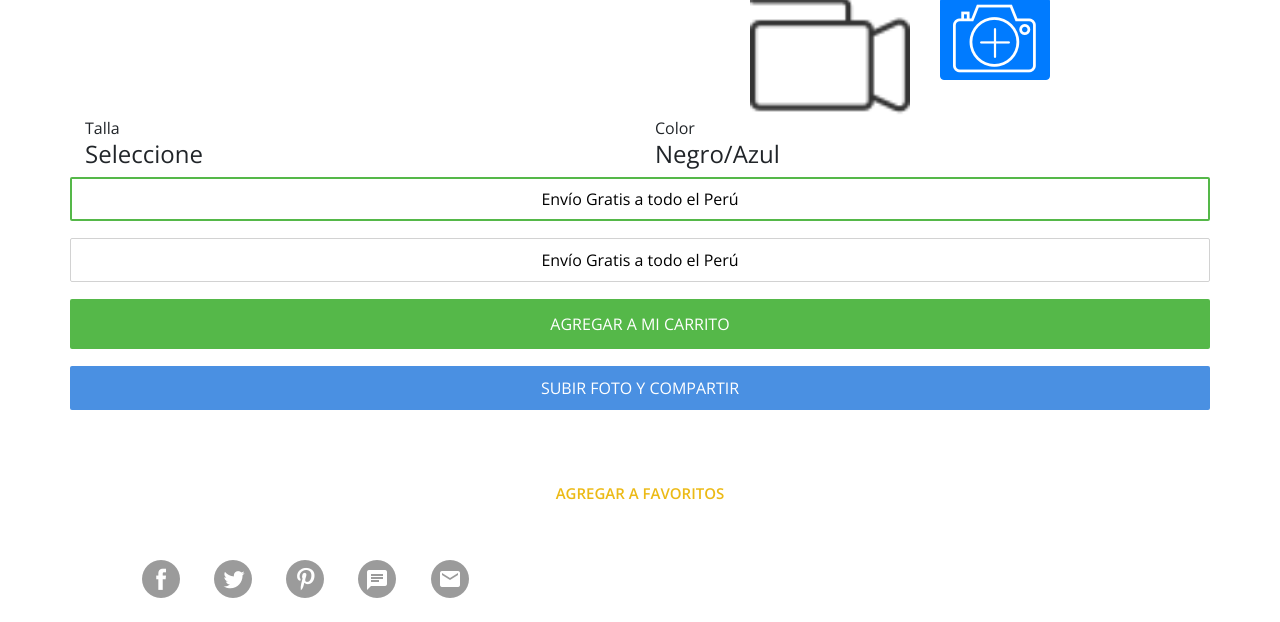
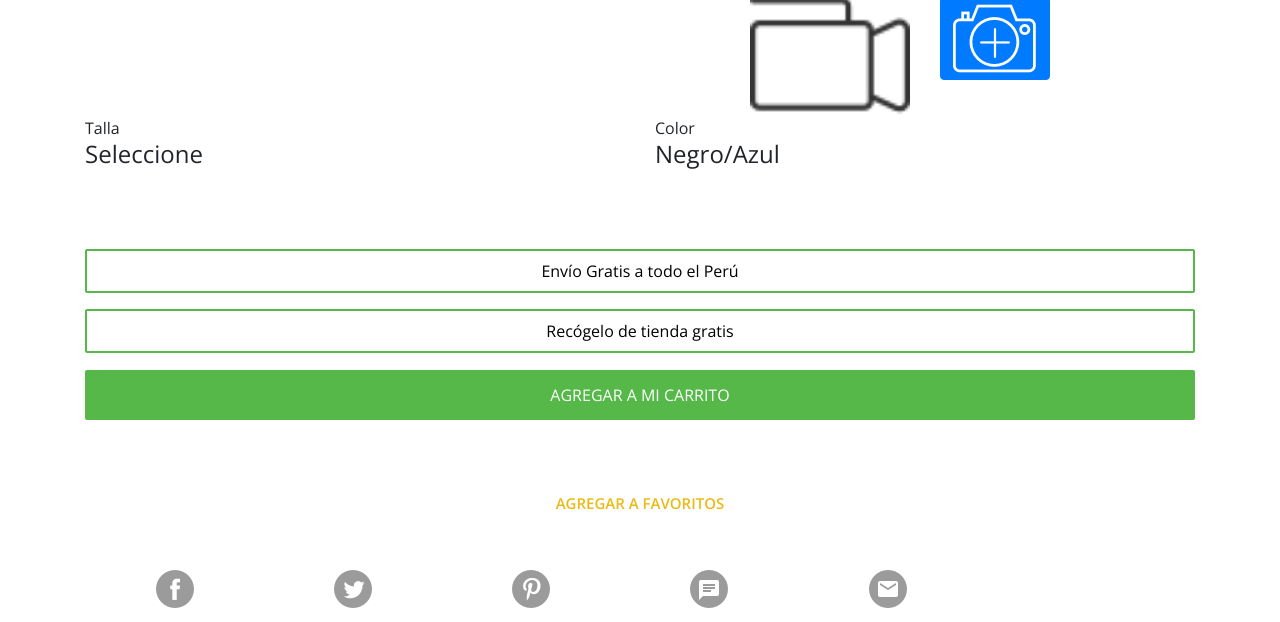
Before and after one commit to margaritasj/Reto-Platanitos, a plain HTML site: page index.html in a window 1280 px wide. Shown: the part 482-1104 px from the top of the page. Drawn offline with nearby package versions, Linux system fonts and the light colour scheme.

Commit message:
Reestructura del index.html avance

```diff
--- a/index.html
+++ b/index.html
@@ -73,10 +73,10 @@
 								</div>
 								<div class="modal-body">
 
-									<div class="custom-file">
+									<!-- <div class="custom-file">
 										<input type="file" class="custom-file-input" id="files" lang="es">
 										<label class="custom-file-label" for="customFileLang">Seleccionar Archivo</label>
-									</div>
+									</div> -->
 
 									<div>
 										<input type="file" id="files" />
@@ -97,65 +97,13 @@
 											</label>
 										</div>
 									</div>
-									...
+
 								</div>
-								<div class="modal-footer">
-									<button type="button" class="btn btn-secondary" data-dismiss="modal">Close</button>
-									<button type="button" class="btn btn-primary">Save changes</button>
-								</div>
+
 							</div>
 						</div>
 					</div>
 				</div>
-				<div class="row">
-
-
-
-				</div>
-			</div>
-		</div>
-	</section>
-	<main>
-		<div class="container">
-
-			<div class="row">
-
-				<!-- Modal para la Camara -->
-				<div class="modal fade bd-example-modal-lg" tabindex="-1" role="dialog" aria-labelledby="myLargeModalLabel" aria-hidden="true">
-					<div class="modal-dialog modal-lg">
-						<div class="modal-content">
-
-
-
-							<div>
-								<!-- <input type="file" name="foto" id="foto" class="SubirFoto" accept="image/*" capture="camera" />
-											<label for="foto"><figure><i class="camera fas fa-camera"></i><h6 class="Tomar-foto">Tomar una foto</h6></figure></label> -->
-
-							</div>
-							<div>
-								<input type="file" id="files" />
-								<div>
-									<label for="foto">
-										<figure>
-											<i class="camera fas fa-image"></i>
-											<h6 class="Tomar-foto">Tomar foto</h6>
-										</figure>
-									</label>
-								</div>
-								<div>
-									<label for="foto">
-										<figure>
-											<i class="camera fas fa-image"></i>
-											<h6 class="Tomar-foto">Subir de galería</h6>
-										</figure>
-									</label>
-								</div>
-							</div>
-
-						</div>
-					</div>
-				</div>
-				<!-- Modal para la Camara -->
 			</div>
 			<div class="row">
 				<div class="col-6 col-sm-6">
@@ -168,74 +116,76 @@
 					<h4>Negro/Azul</h4>
 				</div>
 			</div>
+		</div>
+	</section>
+	<br>
+	<section>
+		<div class="container">
 			<div class="row">
-				<button type="button" class="btn Rectangle-9 boton ">Envío Gratis a todo el Perú</button>
-				<br/>
-				<button type="button" class="btn Rectangle-10 boton ">Envío Gratis a todo el Perú</button>
-				<br/>
-				<button type="button" class="btn Rectangle-11 boton ">AGREGAR A MI CARRITO</button>
-				<br/>
-				<button type="button" class="btn Rectangle-12 boton ">SUBIR FOTO Y COMPARTIR</button>
-				<br/>
+				<div class="col-4">
+						<output id="list"></output>
+				</div>
+
 			</div>
+		</div>
+		<br>
+	</section>
+	<section>
+		<div class="container">
+			<div class="row">
+				<div class="col-12">
+					<button type="button" class="btn Rectangle-9 boton">Envío Gratis a todo el Perú</button>
+				</div>
+				<div class="col-12">
+					<button type="button" class="btn Rectangle-9 boton ">Recógelo de tienda gratis</button>
+				</div>
+				<div class="col-12">
+					<button type="button" class="btn Rectangle-11 boton ">AGREGAR A MI CARRITO</button>
+				</div>
+			</div>
+		</div>
+	</section>
+	<section>
+		<div class="container">
+			<div class="row">
+				<div class="col-12">
+					<div class=" favoritos">
+						<p>AGREGAR A FAVORITOS</p>
+					</div>
+				</div>
 
-			<div class=" favoritos">
-				<p>AGREGAR A FAVORITOS</p>
 			</div>
-			<div class="row">
-				<div class="cont-icon">
-					<a href="#" class="col-2 ">
+			<div class="row cont-icon">
+				<div class="col-2">
+					<a href="#">
 						<img class="item-ico" src="assets/img/fac-1.png" alt="facebook">
 					</a>
-					<a href="#" class="col-2 ">
-						<img class="item-ico" src="assets/img/twi-1.png" alt="twiter">
+				</div>
+				<div class="col-2">
+					<a href="#">
+						<img class="item-ico" src="assets/img/twi-1.png" alt="facebook">
 					</a>
-					<a href="#" class="col-2 ">
-						<img class="item-ico" src="assets/img/pint-1.png" alt="pinterest">
+				</div>
+				<div class="col-2">
+					<a href="#">
+						<img class="item-ico" src="assets/img/pint-1.png" alt="facebook">
 					</a>
-					<a href="#" class="col-2 ">
-						<img class="item-ico" src="assets/img/message-1.png" alt="message">
+				</div>
+				<div class="col-2">
+					<a href="#">
+						<img class="item-ico" src="assets/img/message-1.png" alt="facebook">
 					</a>
-					<a href="#" class="col-2 ">
-						<img class="item-ico" src="assets/img/correo-1.png" alt="correo">
+				</div>
+				<div class="col-2">
+					<a href="#">
+						<img class="item-ico" src="assets/img/correo-1.png" alt="facebook">
 					</a>
 				</div>
 			</div>
+		</div>
+	</section>
 
 
-		</div>
-
-
-
-	</main>
-
-	<output id="list"></output>
-
-
-	<!-- <nav class="navbar navbar-expand-lg navbar-light bg-light">
-                <button class="navbar-toggler" type="button" >
-                  <img src="assets/img/ico-medio.png" alt="icon">
-
-                </button>
-                <div class="collapse navbar-collapse" id="navbarTogglerDemo01">
-                  <a class="navbar-brand" href="#">Hidden brand</a>
-                  <ul class="navbar-nav mr-auto mt-2 mt-lg-0">
-                    <li class="nav-item active">
-                      <a class="nav-link" href="#">Home <span class="sr-only">(current)</span></a>
-                    </li>
-                    <li class="nav-item">
-                      <a class="nav-link" href="#">Link</a>
-                    </li>
-                    <li class="nav-item">
-                      <a class="nav-link disabled" href="#">Disabled</a>
-                    </li>
-                  </ul>
-                  <form class="form-inline my-2 my-lg-0">
-                    <input class="form-control mr-sm-2" type="search" placeholder="Search" aria-label="Search">
-                    <button class="btn btn-outline-success my-2 my-sm-0" type="submit">Search</button>
-                  </form>
-                </div>
-        </nav> -->
 
 
 
```
Also changed, not shown: assets/img/ic-radio-button-unchecked-black-24-px-2.png (added), assets/img/ic-radio-button-unchecked-black-24-px-2@2x.png (added), assets/img/ic-radio-button-unchecked-black-24-px-2@3x.png (added), assets/img/shape.png (added), assets/img/shape@2x.png (added), assets/img/shape@3x.png (added).
